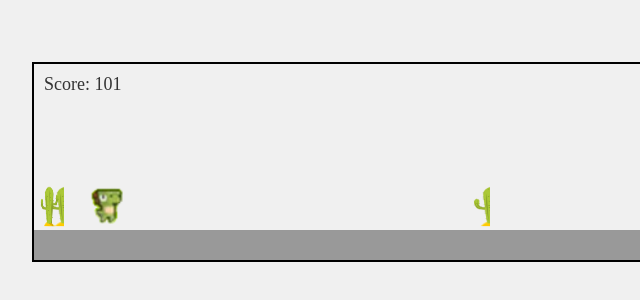
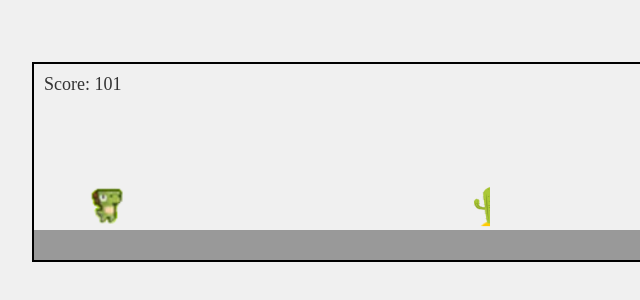
Before and after one commit to Pumkin4534/Pumkin4534.github.io, a plain HTML site: page index.html in a window 1280 px wide. Shown: the part 238-538 px from the top of the page, 208-848 px from the left. Drawn offline with Linux system fonts and the light colour scheme.

Commit message:
Update index.html

```diff
--- a/index.html
+++ b/index.html
@@ -10,7 +10,6 @@
   <div class="game-container">
     <img src="dino.png" alt="Dino" class="dino" id="dino">
     <div class="ground"></div>
-    <img src="cactus.png" alt="Cactus" class="cactus" id="cactus">
     <div class="score" id="score">Score: 0</div>
   </div>
 
```
